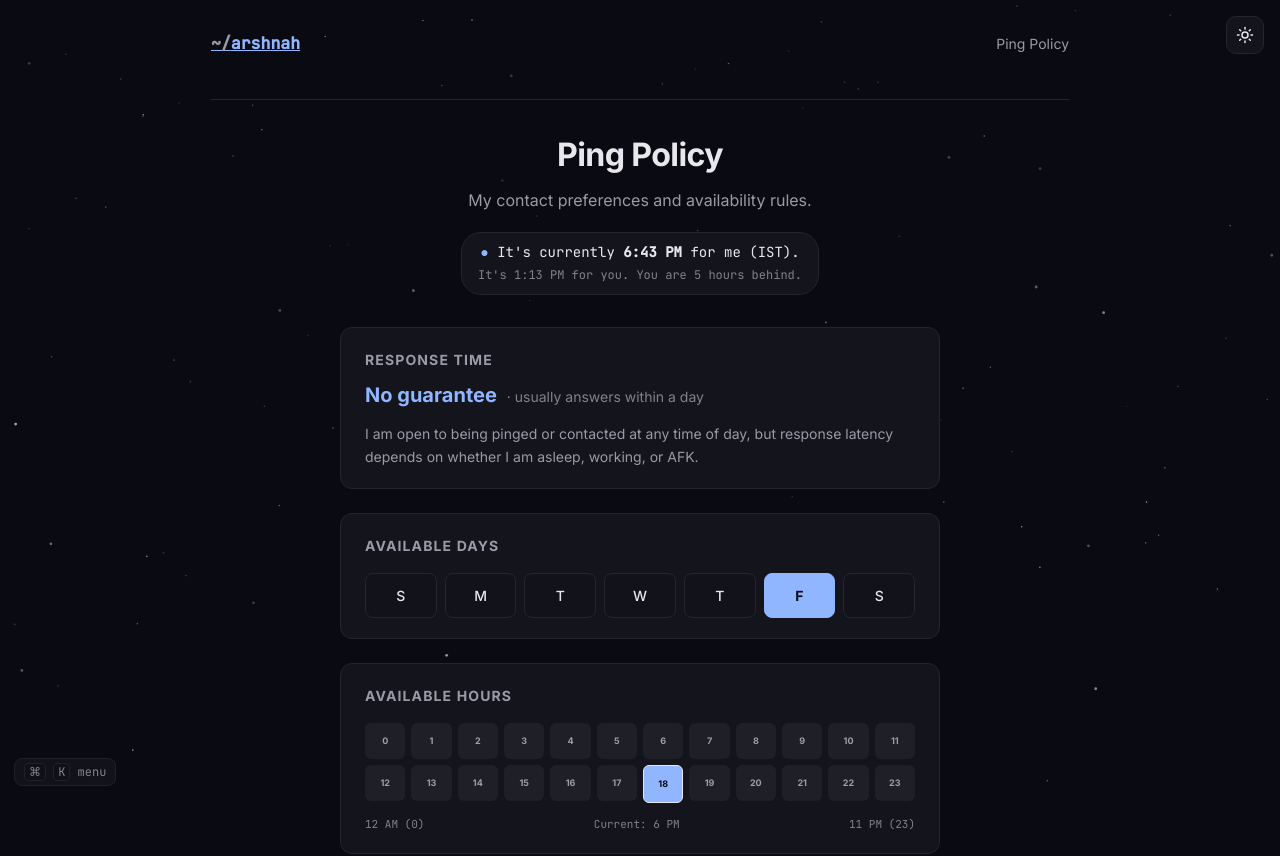
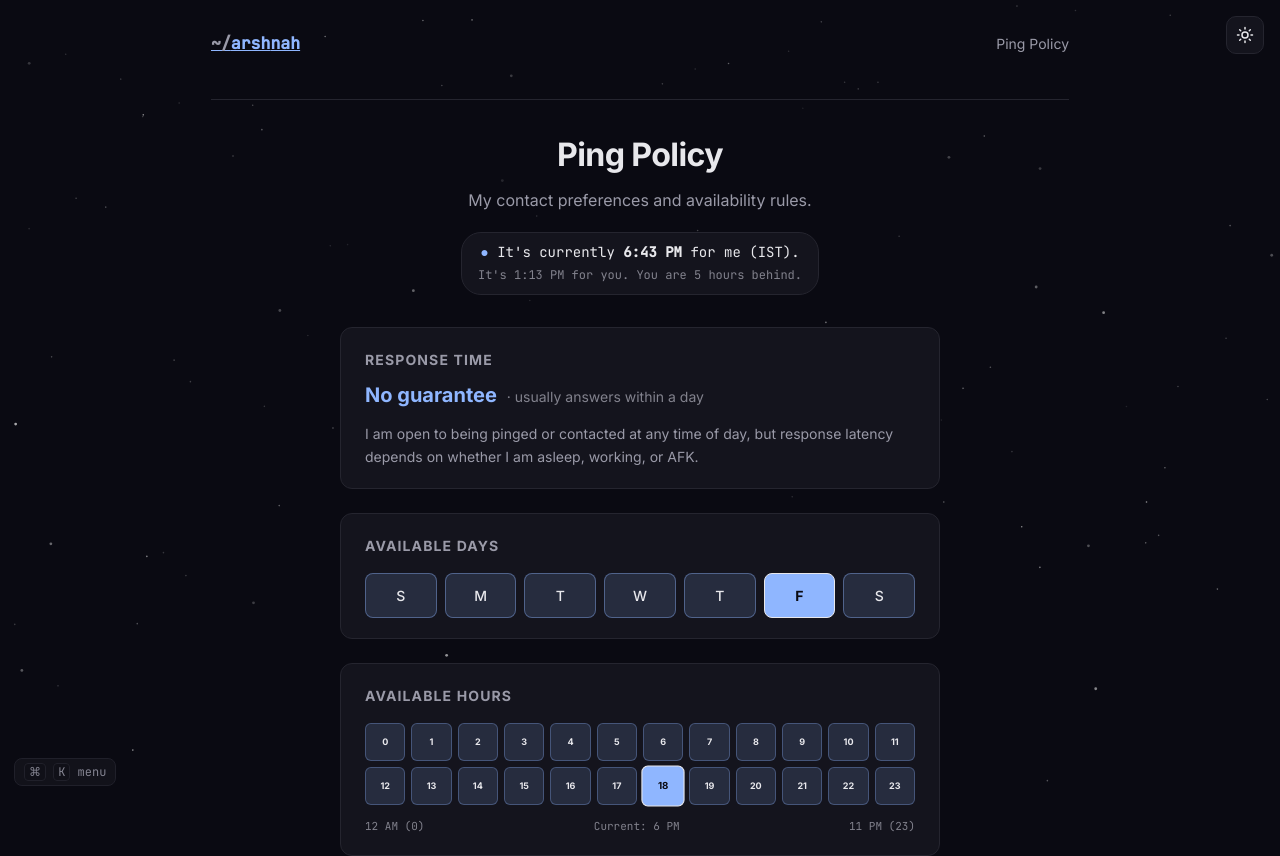
Before and after one commit to arshnah/portfolio-next, a Next.js app: page /pings in a window 1280 px wide. Shown: the top 856 px of the page. Built offline with nearby package versions, Linux system fonts and the light colour scheme.

Commit message:
style: color all availability days/hours as active with transparent overlay and use themed inline SVG badge

```diff
--- a/src/app/page.tsx
+++ b/src/app/page.tsx
@@ -185,7 +185,11 @@ export default function Home() {
         <img src="/badges/speech.gif" width={88} height={31} alt="Free speech now" />
         <img src="/badges/noweb32.gif" width={88} height={31} alt="No web3" />
         <Link href="/pings" style={{ display: "inline-block", lineHeight: 0 }} aria-label="My contact preferences">
-          <img src="/badges/nopings.jpg" width={88} height={31} alt="My contact preferences" />
+          <svg width="88" height="31" viewBox="0 0 88 31" xmlns="http://www.w3.org/2000/svg" aria-hidden="true">
+            <rect x="0.5" y="0.5" width="87" height="30" fill="#0b0d10" stroke="#54c8a2" />
+            <text x="44" y="12.5" textAnchor="middle" fontFamily="var(--font-mono), monospace" fontSize="9" fontWeight={700} fill="#54c8a2">no pings</text>
+            <text x="44" y="23" textAnchor="middle" fontFamily="var(--font-mono), monospace" fontSize="7.5" fill="#8b93a1">anytime</text>
+          </svg>
         </Link>
       </div>
       <div>
--- a/src/app/pings/page.tsx
+++ b/src/app/pings/page.tsx
@@ -56,6 +56,57 @@ export default function PingsPage() {
 
   return (
     <>
+      <style dangerouslySetInnerHTML={{ __html: `
+        .ping-day {
+          flex: 1;
+          min-width: 40px;
+          text-align: center;
+          padding: 10px 0;
+          border-radius: 8px;
+          background: var(--field);
+          color: var(--ink);
+          border: 1px solid var(--line);
+          font-weight: 500;
+          font-size: 14px;
+          transition: all 0.2s;
+          cursor: default;
+        }
+        .ping-day.available {
+          background: color-mix(in srgb, var(--link) 15%, transparent);
+          border-color: color-mix(in srgb, var(--link) 40%, transparent);
+        }
+        .ping-day.current {
+          background: var(--link);
+          color: var(--bg);
+          border-color: var(--ink);
+          font-weight: 700;
+        }
+
+        .ping-hour {
+          height: 36px;
+          border-radius: 6px;
+          display: flex;
+          align-items: center;
+          justify-content: center;
+          font-size: 10px;
+          font-weight: 700;
+          cursor: default;
+          transition: all 0.2s;
+        }
+        .ping-hour.available {
+          background: color-mix(in srgb, var(--link) 15%, transparent);
+          border: 1px solid color-mix(in srgb, var(--link) 30%, transparent);
+          color: var(--ink);
+        }
+        .ping-hour.current {
+          background: var(--link);
+          color: var(--bg);
+          border: 1px solid var(--ink);
+          transform: scale(1.08);
+          z-index: 2;
+        }
+      ` }} />
+
       <nav className="topnav" style={{ display: "flex", alignItems: "center", justifyContent: "space-between", gap: 12, flexWrap: "wrap", padding: "6px 0 14px" }}>
         <Link href="/" style={{ fontFamily: 'var(--font-mono),"Courier New",monospace', fontWeight: 700 }}>
           <span style={{ color: "var(--muted)" }}>~/</span>arsh<span style={{ color: "var(--link)" }}>nah</span>
@@ -110,19 +161,7 @@ export default function PingsPage() {
                 <div
                   key={day}
                   title={DAY_LABELS[idx]}
-                  style={{
-                    flex: 1,
-                    minWidth: "40px",
-                    textAlign: "center",
-                    padding: "10px 0",
-                    borderRadius: 8,
-                    background: isCurrent ? "var(--link)" : "var(--field)",
-                    color: isCurrent ? "var(--bg)" : "var(--ink)",
-                    border: isCurrent ? "1px solid var(--link)" : "1px solid var(--line)",
-                    fontWeight: isCurrent ? 700 : 500,
-                    fontSize: 14,
-                    transition: "all 0.2s"
-                  }}
+                  className={`ping-day available ${isCurrent ? "current" : ""}`}
                 >
                   {day[0]}
                 </div>
@@ -147,21 +186,7 @@ export default function PingsPage() {
                 <div
                   key={h}
                   title={fmtHour(h)}
-                  style={{
-                    height: "36px",
-                    borderRadius: 6,
-                    background: isCurrent ? "var(--link)" : "var(--line)",
-                    opacity: isCurrent ? 1 : 0.65,
-                    border: isCurrent ? "1px solid var(--ink)" : "none",
-                    position: "relative",
-                    display: "flex",
-                    alignItems: "center",
-                    justifyContent: "center",
-                    fontSize: 10,
-                    fontWeight: 700,
-                    color: isCurrent ? "var(--bg)" : "var(--ink)",
-                    cursor: "default"
-                  }}
+                  className={`ping-hour available ${isCurrent ? "current" : ""}`}
                 >
                   <span style={{ fontSize: 9 }}>{h}</span>
                 </div>
```
Also changed, not shown: public/badges/nopings.jpg (deleted).
